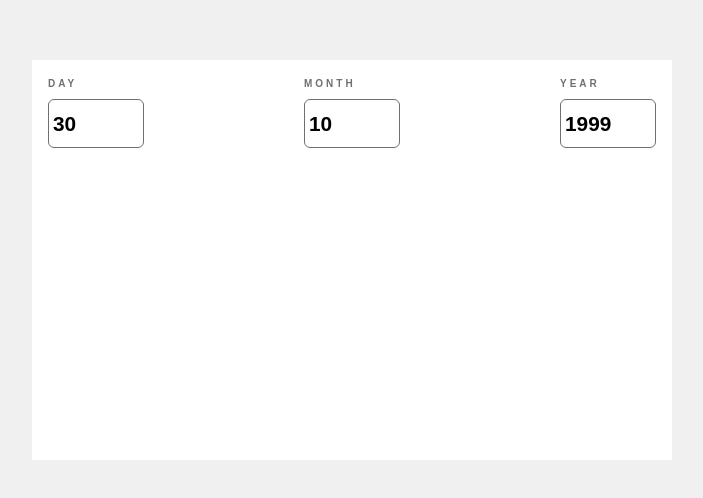
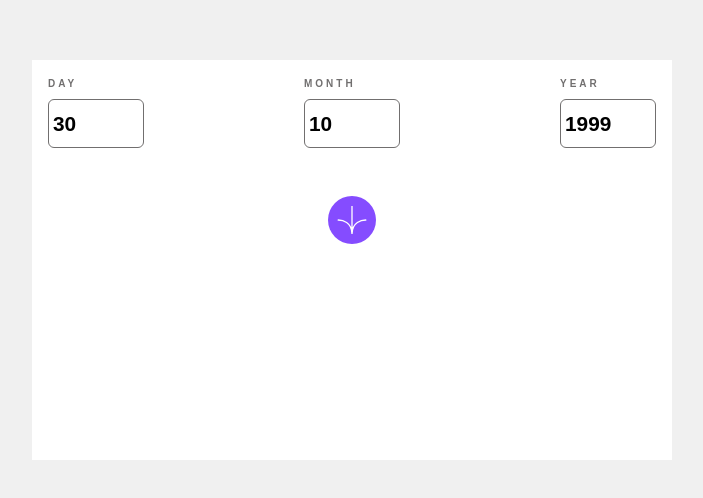
Before and after one commit to elghanbibadr/agecalc, a React (Vite) app: page / in a window 1280 px wide. Shown: the part 140-638 px from the top of the page, without its empty margins (288-991 px from the left). Built offline with nearby package versions, Linux system fonts and the light colour scheme.

Commit message:
add the submit arrow icon of the input

```diff
--- a/src/App.jsx
+++ b/src/App.jsx
@@ -1,4 +1,5 @@
 import { useState } from "react"
+import iconArrow from "../src/assets/images/icon-arrow.svg"
 
 const App = () => {
   const [day, setDay] = useState('30');
@@ -10,10 +11,11 @@ const App = () => {
   const handleYearChange = (e) => setYear(e.target.value)
 
   return (
-    <div className='h-screen   flex items-center justify-center bg-Offwhite' >
+    <div className='h-screen  flex justify-center items-center   bg-Offwhite' >
         <div className='bg-White w-[70%] h-[400px] p-4 lg:w-1/2  '>
           {/* header */}
-        <form className='flex justify-between '>
+          <form className='flex flex-col justify-between '>
+      <div className="flex items-center justify-between">
             <div>
               <label htmlFor="day">day</label>
               <input id="day"
@@ -42,6 +44,10 @@ const App = () => {
                 name="year"
                 placeholder='YYYY' />
             </div>
+            </div>
+            <div className="bg-Purple   cursor-pointer self-center mt-10 h-12 w-12 rounded-full flex justify-center items-center">
+              <img className="h-7 " src={iconArrow} alt='arrow icon' />
+            </div>
           </form>
         </div>
       </div>
```
Lines whose indentation alone changed are shown as unchanged.
